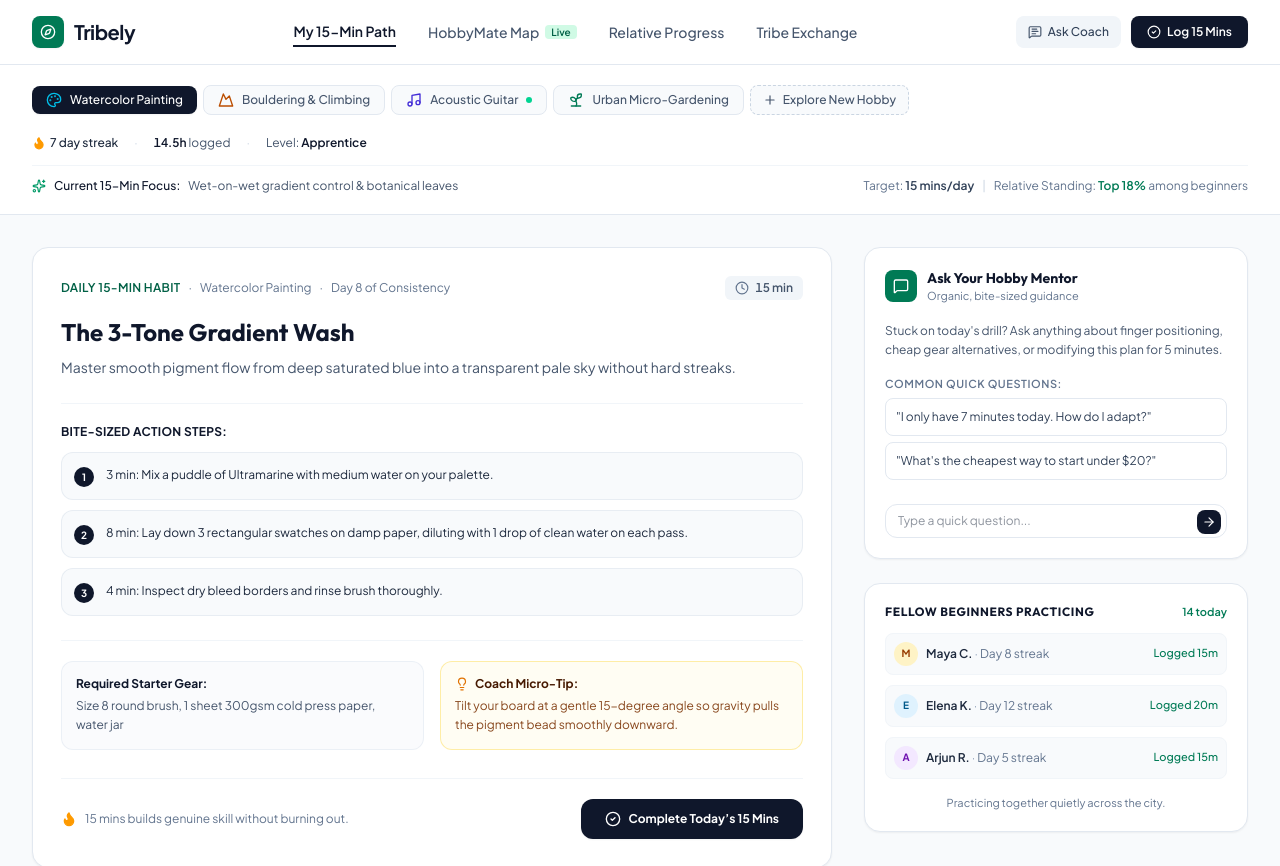
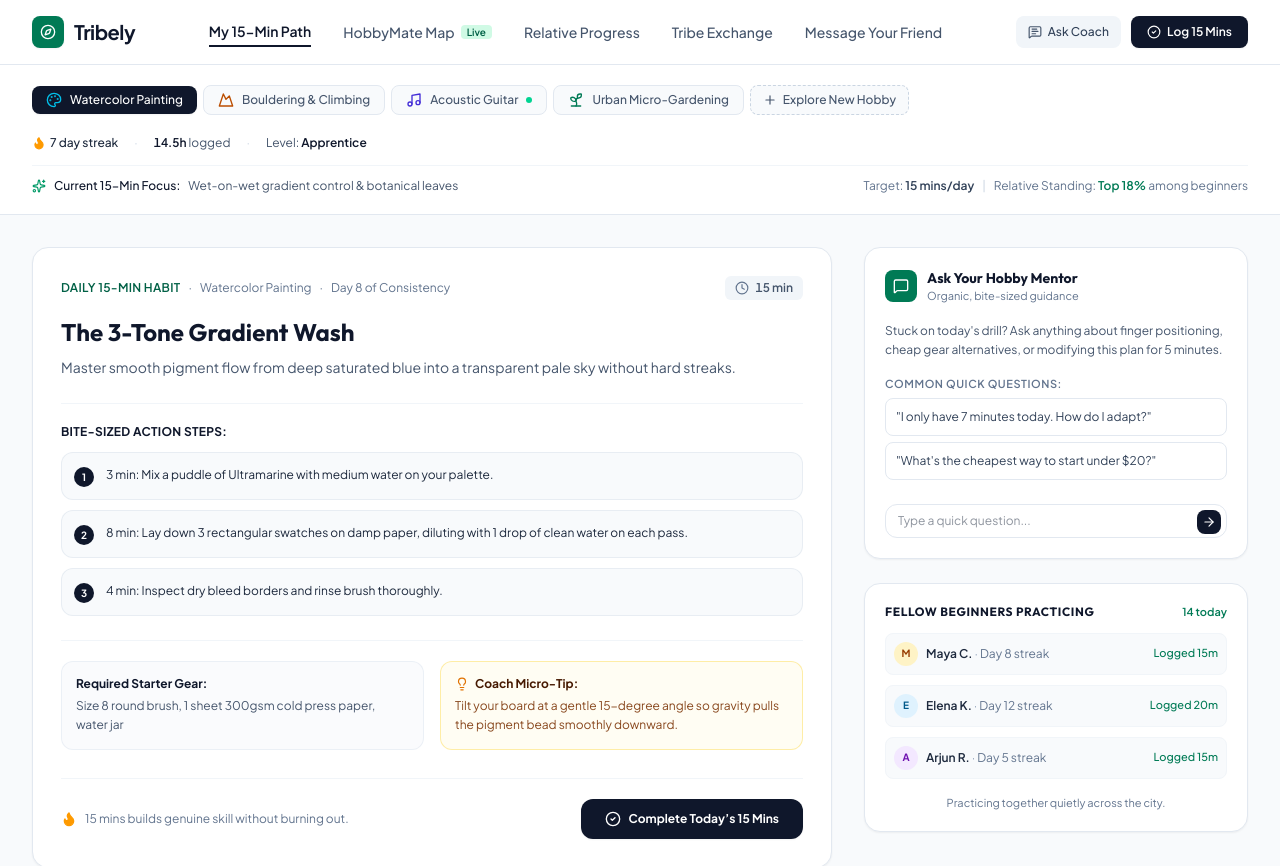
Before and after one commit to letterbets/Tribely, a React (Vite) app: page / in a window 1280 px wide. Shown: the top 866 px of the page. Built offline with nearby package versions, Linux system fonts and the light colour scheme.

Commit message:
Update TopNav.tsx

```diff
--- a/src/components/TopNav.tsx
+++ b/src/components/TopNav.tsx
@@ -83,6 +83,21 @@ export const TopNav: React.FC<TopNavProps> = ({
           >
             Tribe Exchange
           </button>
+
+          {/* new navigation by fyfp */}
+          <button
+            onClick={() => onSelectView('exchange')}
+            className={`whitespace-nowrap transition-colors py-1 cursor-pointer ${
+              currentView === 'exchange'
+                ? 'text-slate-900 font-semibold border-b-2 border-slate-900'
+                : 'text-slate-600 hover:text-slate-900'
+            }`}
+          >
+            Message Your Friend
+          </button>
+
+
+
         </nav>
 
         {/* Zone 3: 1 Primary Action with Coach shortcut */}
```
